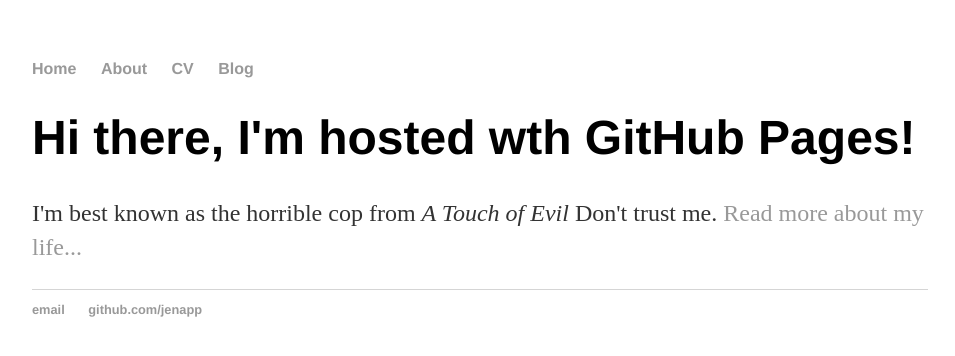
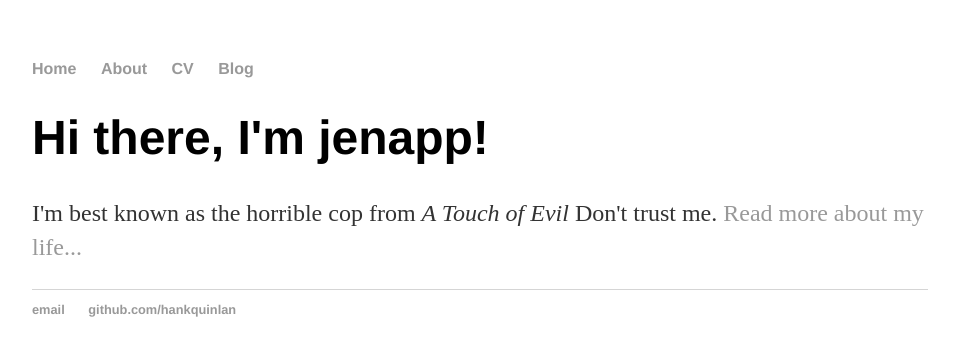
Before and after one commit to jenapp/jenapp.githib.io, a Jekyll site: the page built from index.html, in a window 1280 px wide. Shown: the top 356 px of the page, without its empty margins (160-1115 px from the left). Built offline with Jekyll 4.4.1, drawn with Linux system fonts in a browser that asks for light colours.

Commit message:
Update index.html

```diff
--- a/index.html
+++ b/index.html
@@ -1,29 +1,8 @@
-<!DOCTYPE html>
-<html>
-	<head>
-		<title>Hello World</title>
-		<link rel="stylesheet" type="text/css" href="/css/main.css">
-	</head>
-	<body>
-		<nav>
-    		<ul>
-        		<li><a href="/">Home</a></li>
-	        	<li><a href="/about">About</a></li>
-        		<li><a href="/cv">CV</a></li>
-        		<li><a href="/blog">Blog</a></li>
-    		</ul>
-		</nav>
-		<div class="container">
-    		<div class="blurb">
-        		<h1>Hi there, I'm hosted wth GitHub Pages!</h1>
-				<p>I'm best known as the horrible cop from <em>A Touch of Evil</em> Don't trust me. <a href="/about">Read more about my life...</a></p>
-    		</div><!-- /.blurb -->
-		</div><!-- /.container -->
-		<footer>
-    		<ul>
-        		<li><a href="mailto:me@gmail.com">email</a></li>
-        		<li><a href="https://github.com/jenapp">github.com/jenapp</a></li>
-			</ul>
-		</footer>
-	</body>
-</html>
+---
+layout: default
+title: jenapp, Horrible Cop
+---
+<div class="blurb">
+	<h1>Hi there, I'm jenapp!</h1>
+	<p>I'm best known as the horrible cop from <em>A Touch of Evil</em> Don't trust me. <a href="/about">Read more about my life...</a></p>
+</div><!-- /.blurb -->
```
